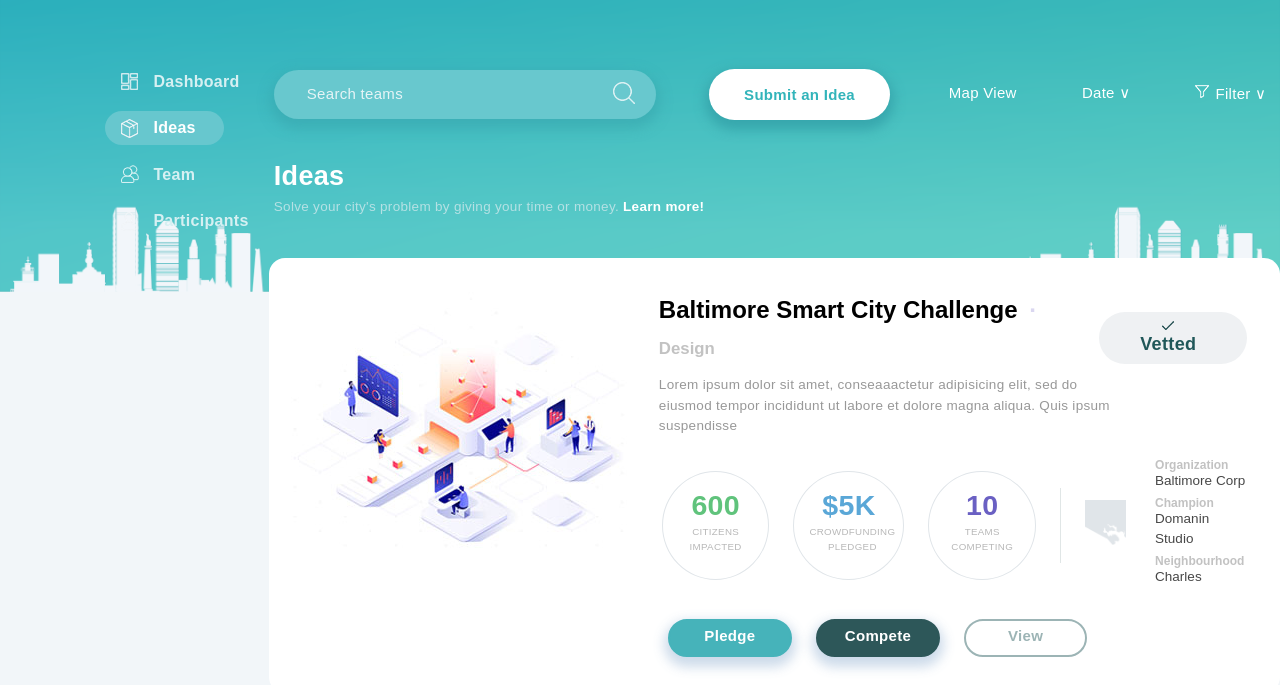
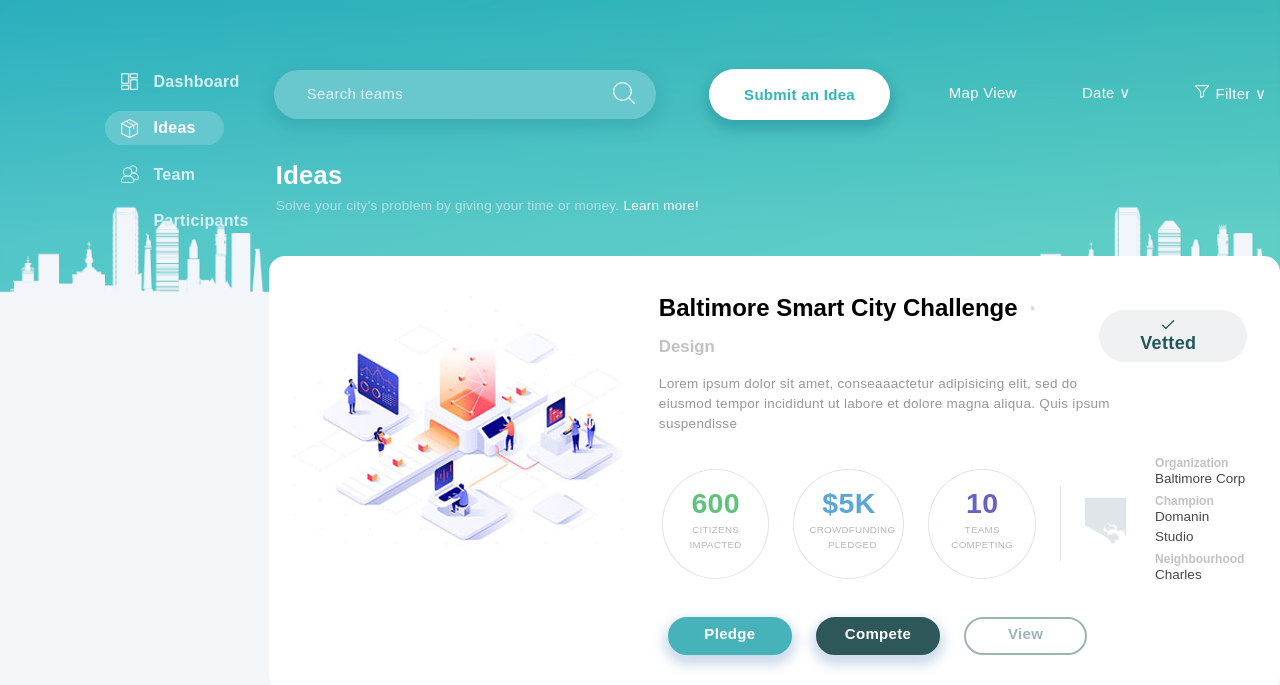
Before and after one commit to rdmrl/city_backlog, a website: page ideas.html in a window 1280 px wide. Shown: the part 137-822 px from the top of the page. Drawn offline with nearby package versions, Linux system fonts and the light colour scheme; files that its build step writes are made by us from their sources.

Commit message:
headings adjustments

```diff
--- a/sass/typography/_headings.scss
+++ b/sass/typography/_headings.scss
@@ -3,10 +3,11 @@
 }
 
 h1 {
-  font-size: 1.8em;
+  font-size: 1.7em;
   line-height: 1.2em;
-  margin: 0 0 5px 5px;
+  margin: 0 0 5px 7px;
   color: #fff;
+  font-weight: 600;
 }
 
 h2 {
@@ -17,9 +18,11 @@
 .heading-text {
   color: #b5e1e4;
   font-size: .9em;
-  margin-left: 5px;
+  margin-left: 7px;
+  letter-spacing: .02em;
 
   strong {
     color: #fff;
+    font-weight: 500;
   }
 }
```
